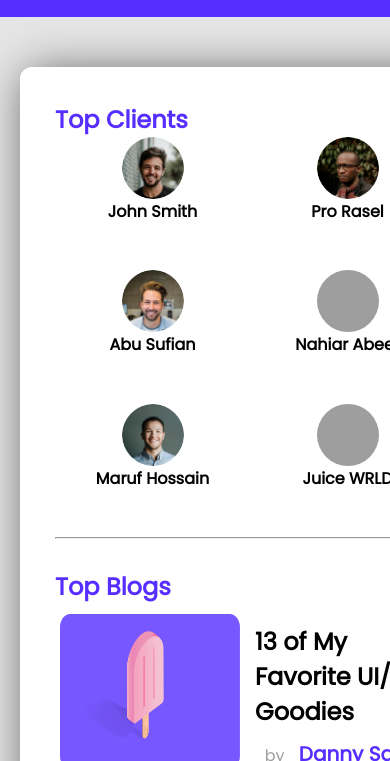
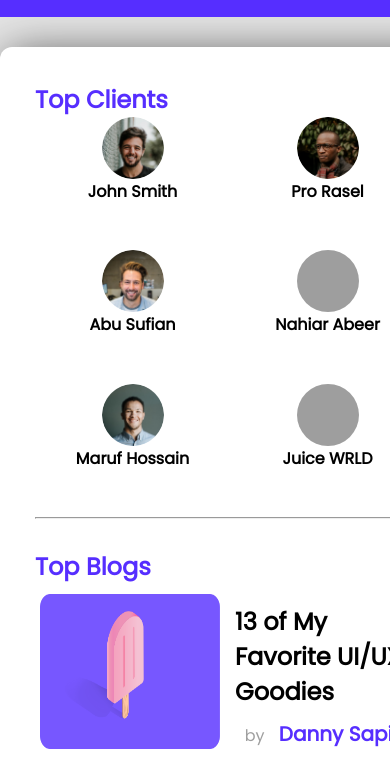
Before and after one commit to NahiarAbeer/Assignment, a plain HTML site: page index.html in a window 390 px wide. Shown: the part 83-844 px from the top of the page. Drawn offline with Linux system fonts and the light colour scheme; grey boxes are pictures that could not be loaded.

Commit message:
Responsive

```diff
--- a/style.css
+++ b/style.css
@@ -257,7 +257,7 @@ main .down .info .course .cInfo .none {
         margin: 0 10px;
     }
     main {
-        margin: 20px;
+        margin: 0;
     }
     main .up,.down {
         width: 100vw;
```
